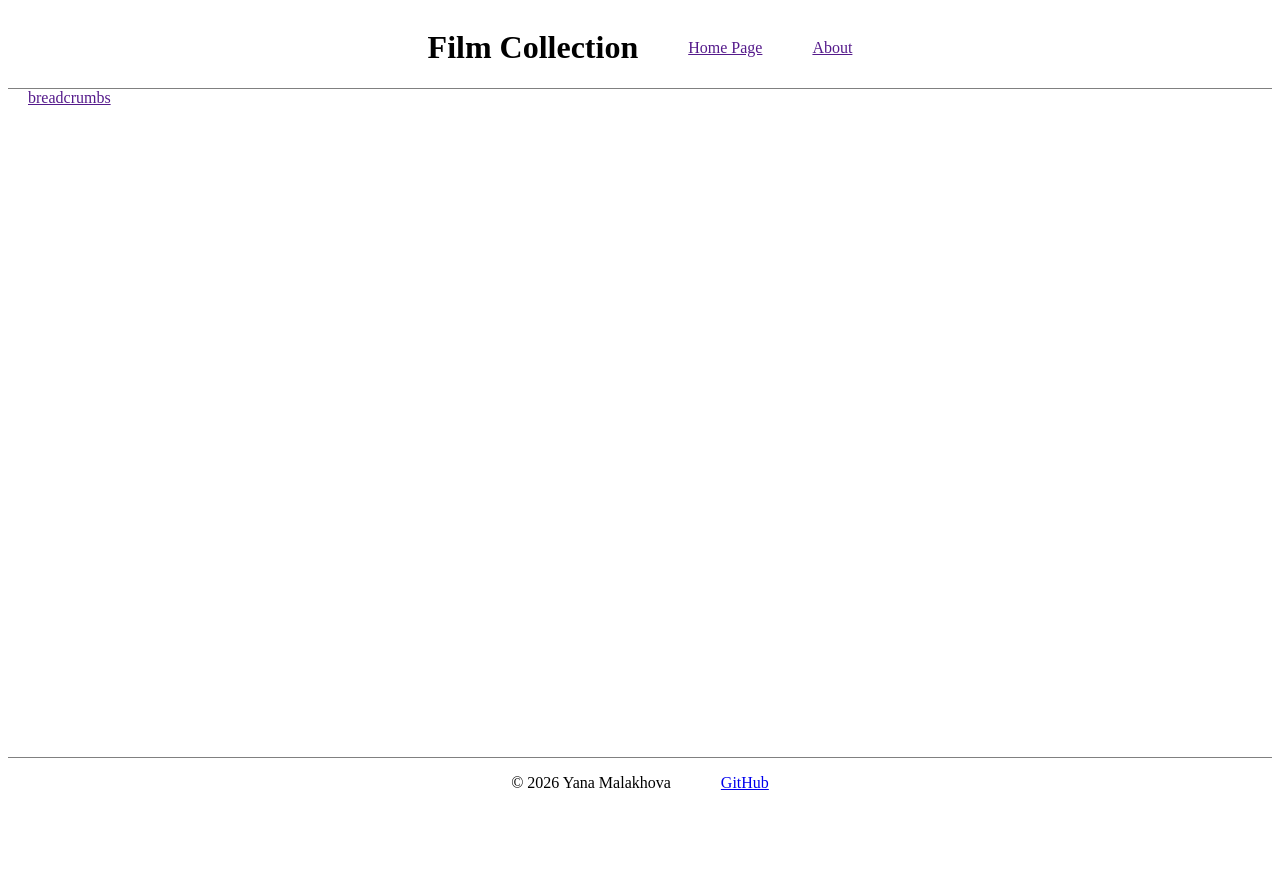
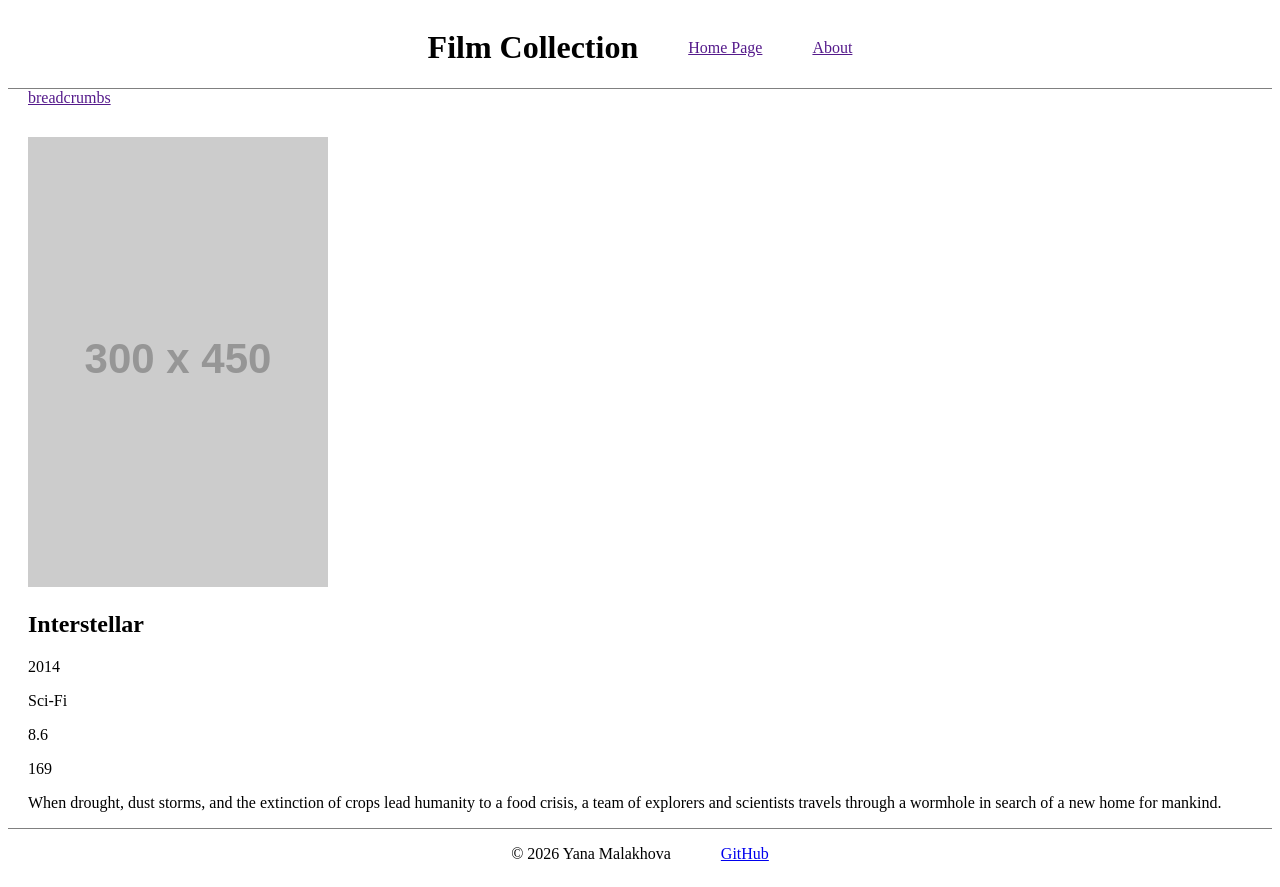
Before and after one commit to Zorro-amarillo/angular-film-collection, an Angular app: page /films/1 in a window 1280 px wide. Before the commit this address led to /. Before the commit the page ends 816 px from the top, so only its background shows below. Built offline with nearby package versions, Linux system fonts and the light colour scheme.

Commit message:
feat: add navigation from catalog to film-details

```diff
--- a/src/app/app.config.ts
+++ b/src/app/app.config.ts
@@ -1,8 +1,11 @@
 import { ApplicationConfig, provideBrowserGlobalErrorListeners } from '@angular/core';
-import { provideRouter } from '@angular/router';
+import { provideRouter, withComponentInputBinding } from '@angular/router';
 
 import { routes } from './app.routes';
 
 export const appConfig: ApplicationConfig = {
-  providers: [provideBrowserGlobalErrorListeners(), provideRouter(routes)],
+  providers: [
+    provideBrowserGlobalErrorListeners(),
+    provideRouter(routes, withComponentInputBinding()),
+  ],
 };
--- a/src/app/app.routes.ts
+++ b/src/app/app.routes.ts
@@ -1,9 +1,14 @@
 import { Routes } from '@angular/router';
 import { Catalog } from './pages/catalog/catalog';
+import { FilmDetails } from './pages/film-details/film-details';
 
 export const routes: Routes = [
   {
     path: '',
     component: Catalog,
   },
+  {
+    path: 'films/:filmId',
+    component: FilmDetails,
+  },
 ];
--- a/src/app/components/film-card/film-card.html
+++ b/src/app/components/film-card/film-card.html
@@ -1,7 +1,7 @@
-<div class="film-card__wrapper">
+<a [routerLink]="['/films', film().id]" class="film-card__link">
   <img [src]="film().posterUrl" [alt]="film().title" />
   <h2>{{ film().title }}</h2>
   <p>{{ film().year }}</p>
   <p>{{ film().genre }}</p>
   <p>{{ film().rating }}</p>
-</div>
+</a>
--- a/src/app/components/film-card/film-card.scss
+++ b/src/app/components/film-card/film-card.scss
@@ -1,6 +1,7 @@
-.film-card__wrapper {
+.film-card__link {
   display: flex;
   flex-direction: column;
   width: 300px;
   border: 1px solid grey;
+  text-decoration: none;
 }
--- a/src/app/components/film-card/film-card.ts
+++ b/src/app/components/film-card/film-card.ts
@@ -1,9 +1,10 @@
 import { Component, input } from '@angular/core';
 import { Film } from '../../models/film';
+import { RouterLink } from '@angular/router';
 
 @Component({
   selector: 'app-film-card',
-  imports: [],
+  imports: [RouterLink],
   templateUrl: './film-card.html',
   styleUrl: './film-card.scss',
 })
--- a/src/app/models/film.ts
+++ b/src/app/models/film.ts
@@ -5,4 +5,6 @@
   year: number;
   genre: string;
   rating: number;
+  duration: number;
+  description: string;
 }
--- a/src/app/pages/catalog/catalog.ts
+++ b/src/app/pages/catalog/catalog.ts
@@ -1,8 +1,7 @@
-import { Component, signal } from '@angular/core';
+import { Component, inject } from '@angular/core';
+
 import { FilmCard } from '../../components/film-card/film-card';
-import { Film } from '../../models/film';
-
-import filmsData from '../../data/films.json';
+import { FilmService } from '../../services/film.service';
 
 @Component({
   selector: 'app-catalog',
@@ -11,5 +10,7 @@
   styleUrl: './catalog.scss',
 })
 export class Catalog {
-  films = signal<Film[]>(filmsData);
+  private filmService = inject(FilmService);
+
+  films = this.filmService.getFilms();
 }
--- a/src/app/pages/film-details/film-details.html
+++ b/src/app/pages/film-details/film-details.html
@@ -1 +1,9 @@
-<p>film-details works!</p>
+<div class="film-details">
+  <img [src]="currentFilm?.posterUrl" [alt]="currentFilm?.title" />
+  <h2>{{ currentFilm?.title }}</h2>
+  <p>{{ currentFilm?.year }}</p>
+  <p>{{ currentFilm?.genre }}</p>
+  <p>{{ currentFilm?.rating }}</p>
+  <p>{{ currentFilm?.duration }}</p>
+  <p>{{ currentFilm?.description }}</p>
+</div>
--- a/src/app/pages/film-details/film-details.ts
+++ b/src/app/pages/film-details/film-details.ts
@@ -1,4 +1,6 @@
-import { Component } from '@angular/core';
+import { Component, inject } from '@angular/core';
+import { ActivatedRoute } from '@angular/router';
+import { FilmService } from '../../services/film.service';
 
 @Component({
   selector: 'app-film-details',
@@ -6,4 +8,10 @@
   templateUrl: './film-details.html',
   styleUrl: './film-details.scss',
 })
-export class FilmDetails {}
+export class FilmDetails {
+  private filmService = inject(FilmService);
+  private route = inject(ActivatedRoute);
+
+  filmId = Number(this.route.snapshot.paramMap.get('filmId'));
+  currentFilm = this.filmService.getFilmById(this.filmId);
+}
--- /dev/null
+++ b/src/app/services/film.service.ts
@@ -0,0 +1,22 @@
+import { Injectable, signal, Signal } from '@angular/core';
+
+import { Film } from '../models/film';
+
+import filmsData from '../data/films.json';
+
+@Injectable({
+  providedIn: 'root',
+})
+export class FilmService {
+  films = signal<Film[]>(filmsData);
+
+  getFilms(): Signal<Film[]> {
+    return this.films;
+  }
+
+  getFilmById(id: number): Film | undefined {
+    const allFilms = this.films();
+
+    return allFilms.find((film) => film.id === id);
+  }
+}
```
